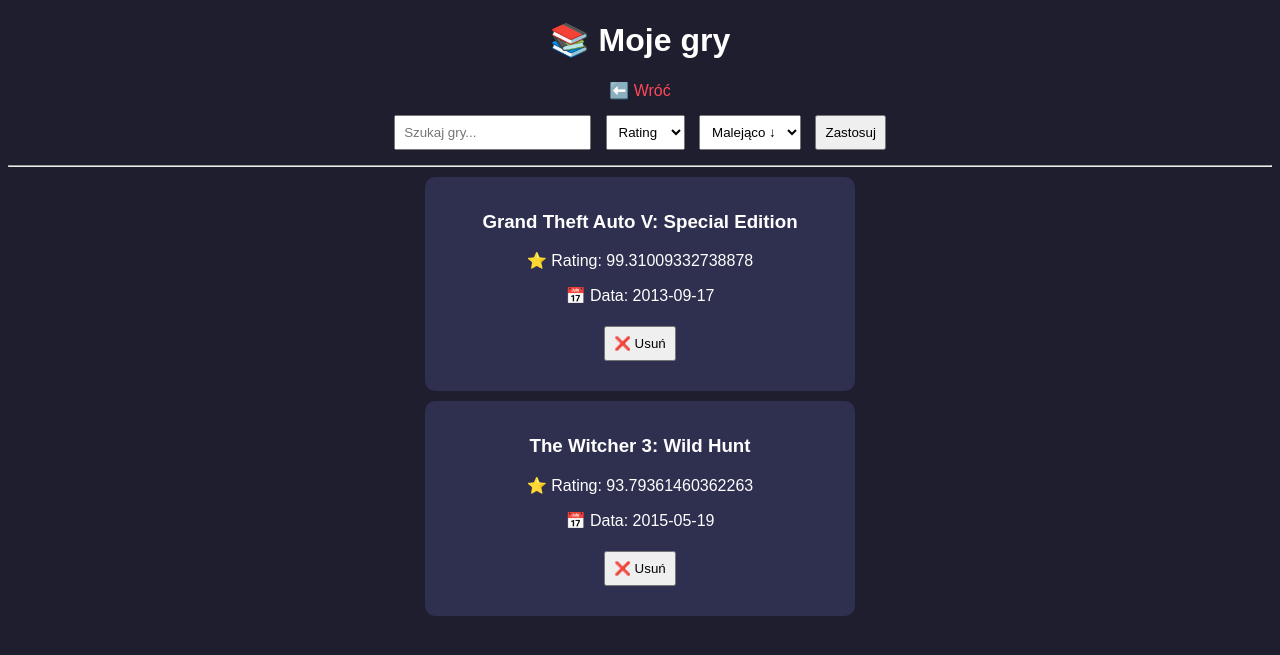
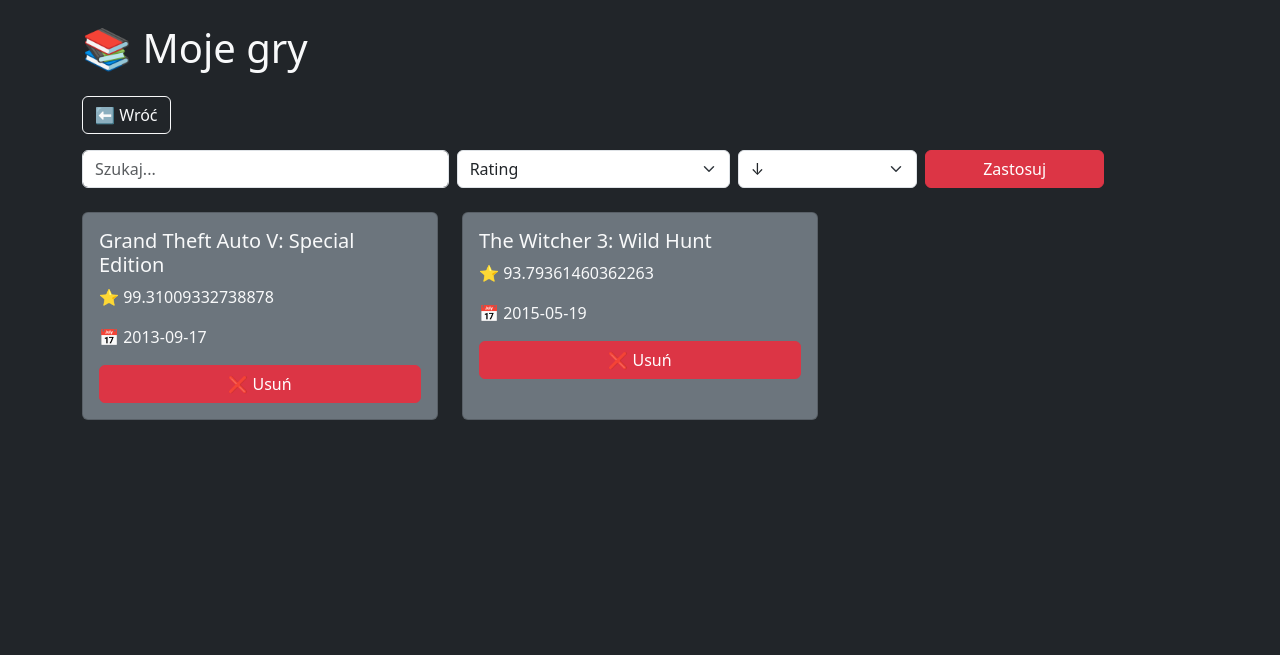
Before and after one commit to Dominik4322/FlaskProjekt, a Flask app: page /my-games in a window 1280 px wide. Shown: the top 655 px of the page. Run offline with Flask 3, Linux system fonts and the light colour scheme.

Commit message:
Dodanie komunikatu o występowaniu gry w ulubionych oraz polepszenie wyglądu strony

```diff
--- a/routes.py
+++ b/routes.py
@@ -3,7 +3,7 @@ from extensions import db
 from models import Game
 from services.igdb_service import search_games
 import datetime
-from flask import redirect
+from flask import redirect, flash
 
 main = Blueprint("main", __name__)
 
@@ -11,6 +11,9 @@ main = Blueprint("main", __name__)
 # Strona główna + wyszukiwanie + sortowanie
 @main.route("/", methods=["GET"])
 def home():
+    from flask import request
+    import datetime
+
     name = request.args.get("name")
     sort = request.args.get("sort", "rating")
     order = request.args.get("order", "desc")
@@ -18,9 +21,8 @@ def home():
     games = []
 
     if name:
+        # 🌐 tylko IGDB — bez zapisu
         games = search_games(name)
-
-        import datetime
 
         for g in games:
             if "first_release_date" in g:
@@ -28,15 +30,15 @@ def home():
                     g["first_release_date"]
                 ).strftime("%Y-%m-%d")
 
-        # 🔽 SORTOWANIE (na liście Pythonowej, nie DB)
-        if sort == "rating":
-            games.sort(key=lambda x: x.get("rating", 0), reverse=(order == "desc"))
+    # 🔽 sortowanie
+    if sort == "rating":
+        games.sort(key=lambda x: x.get("rating", 0), reverse=(order == "desc"))
 
-        elif sort == "name":
-            games.sort(key=lambda x: x.get("name", ""), reverse=(order == "desc"))
+    elif sort == "name":
+        games.sort(key=lambda x: x.get("name", ""), reverse=(order == "desc"))
 
-        elif sort == "date":
-            games.sort(key=lambda x: x.get("first_release_date", ""), reverse=(order == "desc"))
+    elif sort == "date":
+        games.sort(key=lambda x: x.get("first_release_date", ""), reverse=(order == "desc"))
 
     return render_template("index.html", games=games)
 
@@ -50,20 +52,21 @@ def add_game():
 
     existing = Game.query.filter_by(igdb_id=igdb_id).first()
 
-    if not existing:
+    if existing:
+        flash("Gra już jest w Twojej kolekcji ⚠️")
+    else:
         game = Game(
             igdb_id=igdb_id,
             name=name,
             rating=float(rating) if rating else None,
             release_date=release_date if release_date else None
         )
-
         db.session.add(game)
         db.session.commit()
 
-    # 👇 TO ZAMIENIA JSON NA NAWIGACJĘ
-    return redirect("/")
+        flash("Dodano grę do kolekcji ✅")
 
+    return redirect(request.referrer or "/")
 
 # 📚 Lista zapisanych gier (na razie JSON)
 @main.route("/my-games")
--- a/templates/my_games.html
+++ b/templates/my_games.html
@@ -2,86 +2,72 @@
 <html>
 <head>
     <title>Moje gry</title>
-    <style>
-        body {
-            font-family: Arial;
-            background: #1e1e2f;
-            color: white;
-            text-align: center;
-        }
+    <link href="https://cdn.jsdelivr.net/npm/bootstrap@5.3.0/dist/css/bootstrap.min.css" rel="stylesheet">
+</head>
+<body class="bg-dark text-light">
 
-        .game {
-            background: #2f2f4f;
-            margin: 10px auto;
-            padding: 15px;
-            width: 400px;
-            border-radius: 10px;
-        }
+<div class="container py-4">
 
-        a {
-            color: #ff4757;
-            text-decoration: none;
-        }
+    <h1 class="mb-4">📚 Moje gry</h1>
 
-        form {
-            margin: 10px;
-        }
+    <a href="/" class="btn btn-outline-light mb-3">⬅️ Wróć</a>
 
-        input, select, button {
-            padding: 8px;
-            margin: 5px;
-        }
-    </style>
-</head>
-<body>
+    <!-- 🔍 FILTER -->
+    <form method="GET" class="row g-2 mb-4">
+        <div class="col-md-4">
+            <input type="text" name="search" class="form-control"
+                   placeholder="Szukaj..."
+                   value="{{ request.args.get('search','') }}">
+        </div>
 
-    <h1>📚 Moje gry</h1>
+        <div class="col-md-3">
+            <select name="sort" class="form-select">
+                <option value="rating">Rating</option>
+                <option value="name">Nazwa</option>
+                <option value="date">Data</option>
+            </select>
+        </div>
 
-    <a href="/">⬅️ Wróć</a>
+        <div class="col-md-2">
+            <select name="order" class="form-select">
+                <option value="desc">↓</option>
+                <option value="asc">↑</option>
+            </select>
+        </div>
 
-    <!-- 🔍 FILTROWANIE + SORTOWANIE -->
-    <form method="GET">
-        <input type="text" name="search" placeholder="Szukaj gry..."
-               value="{{ request.args.get('search', '') }}">
-
-        <select name="sort">
-            <option value="rating" {% if request.args.get('sort') == 'rating' %}selected{% endif %}>Rating</option>
-            <option value="name" {% if request.args.get('sort') == 'name' %}selected{% endif %}>Nazwa</option>
-            <option value="date" {% if request.args.get('sort') == 'date' %}selected{% endif %}>Data</option>
-        </select>
-
-        <select name="order">
-            <option value="desc" {% if request.args.get('order') == 'desc' %}selected{% endif %}>Malejąco ↓</option>
-            <option value="asc" {% if request.args.get('order') == 'asc' %}selected{% endif %}>Rosnąco ↑</option>
-        </select>
-
-        <button type="submit">Zastosuj</button>
+        <div class="col-md-2">
+            <button class="btn btn-danger w-100">Zastosuj</button>
+        </div>
     </form>
 
-    <hr>
+    <div class="row">
+        {% for game in games %}
+        <div class="col-md-4 mb-4">
+            <div class="card bg-secondary text-light h-100">
 
-    {% if games %}
-        {% for game in games %}
-            <div class="game">
-                <h3>{{ game.name }}</h3>
+                <div class="card-body">
+                    <h5>{{ game.name }}</h5>
 
-                {% if game.rating %}
-                    <p>⭐ Rating: {{ game.rating }}</p>
-                {% endif %}
+                    {% if game.rating %}
+                        <p>⭐ {{ game.rating }}</p>
+                    {% endif %}
 
-                {% if game.release_date %}
-                    <p>📅 Data: {{ game.release_date }}</p>
-                {% endif %}
+                    {% if game.release_date %}
+                        <p>📅 {{ game.release_date }}</p>
+                    {% endif %}
 
-                <form action="/delete-game/{{ game.id }}" method="POST"
-                      onsubmit="return confirm('Na pewno usunąć?')">
-                    <button type="submit">❌ Usuń</button>
-                </form>
+                    <form action="/delete-game/{{ game.id }}" method="POST">
+                        <button class="btn btn-danger w-100">❌ Usuń</button>
+                    </form>
+
+                </div>
+
             </div>
+        </div>
         {% endfor %}
-    {% else %}
-        <p>Brak zapisanych gier 😢</p>
-    {% endif %}
+    </div>
+
+</div>
 
 </body>
 </html>
```
Also changed, not shown: templates/index.html (+61 -19 lines), instance/database.db.
